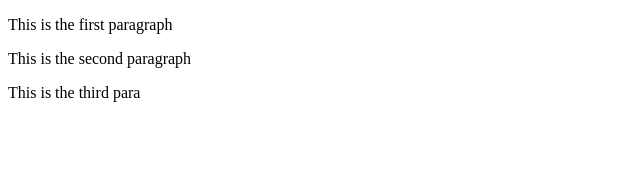
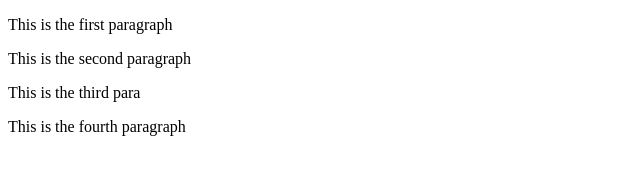
Before and after one commit to Naren2002/legendary-spork, a website: page index.html in a window 1280 px wide. Shown: the whole page, without its empty margins (0-640 px from the left). Drawn offline with Linux system fonts and the light colour scheme.

Commit message:
Fourth commit along with NPM

```diff
--- a/index.html
+++ b/index.html
@@ -10,5 +10,6 @@
     <p>This is the first paragraph</p>
     <p>This is the second paragraph</p>
     <p>This is the third para</p>
+    <p>This is the fourth paragraph</p>
 </body>
 </html>
```
Also changed, not shown: package.json (added, +24 -0 lines), 2 other files.
